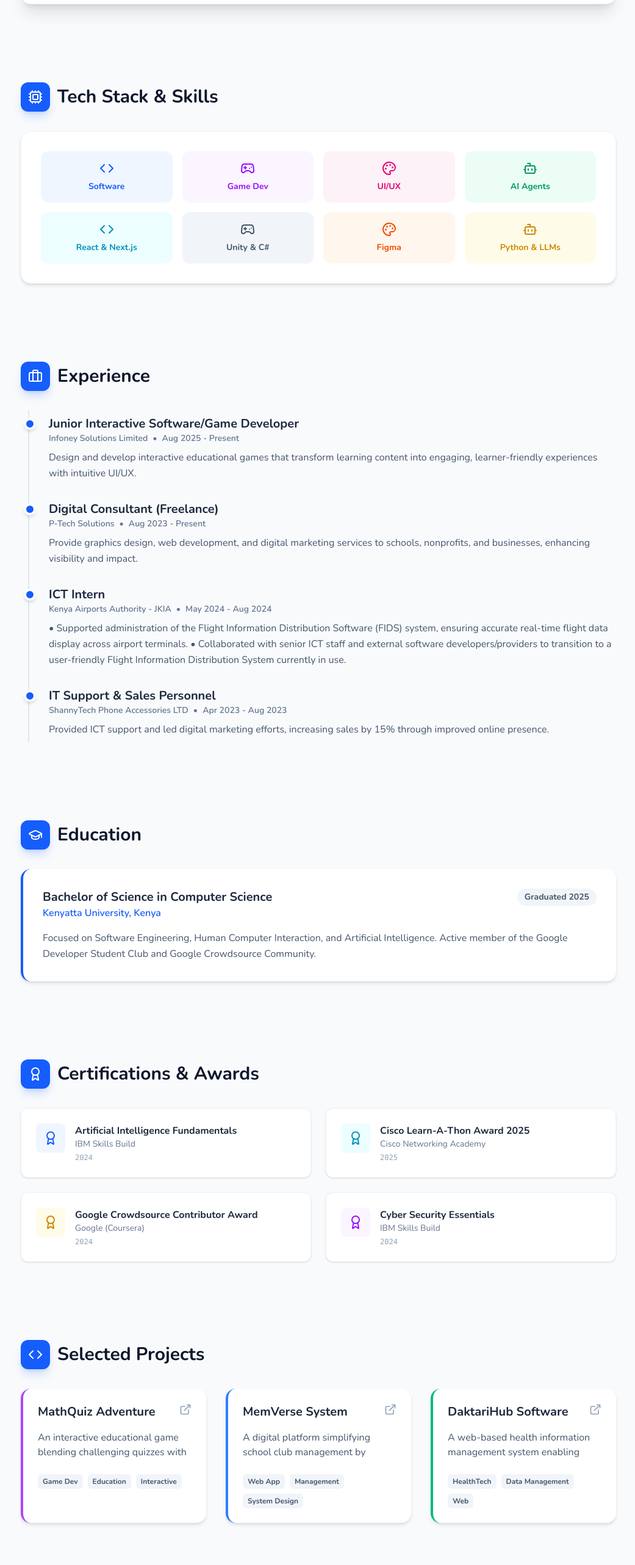
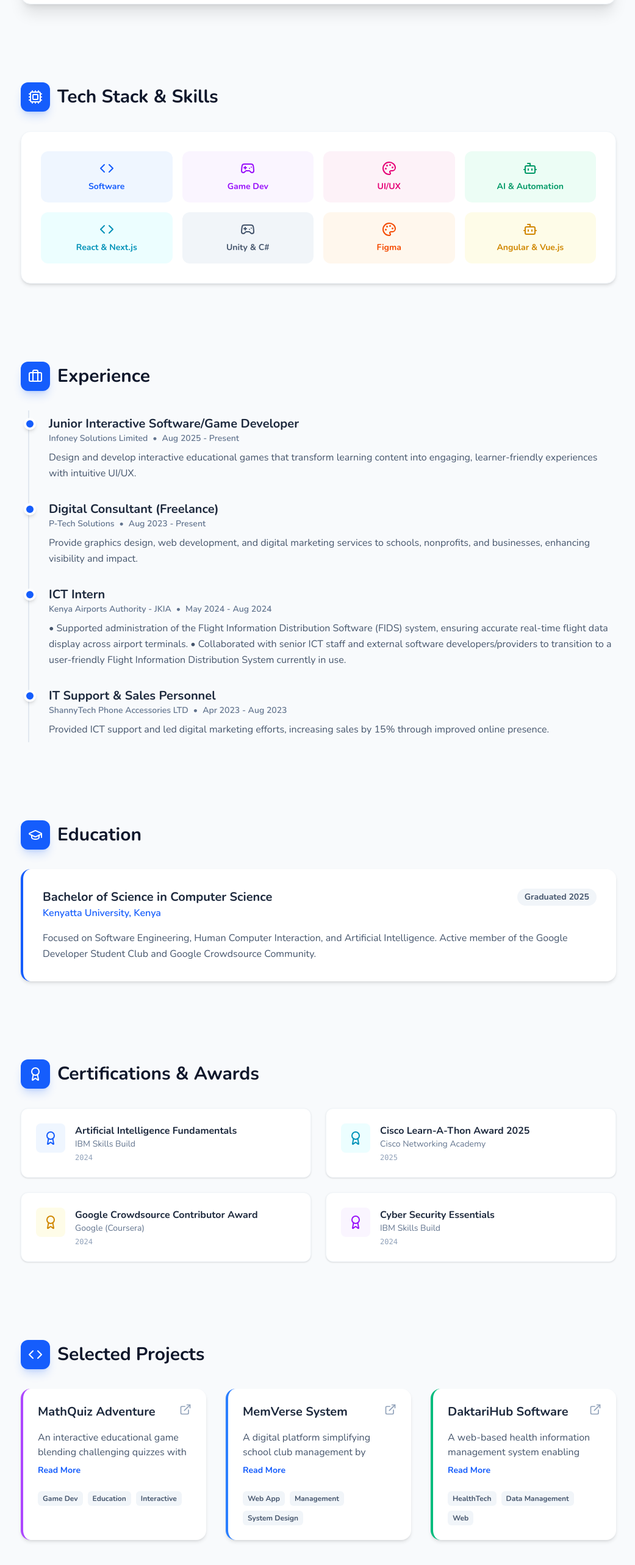
Before and after one commit to Muraya-Pat/my-portfolio, a React (Vite) app: page / in a window 1280 px wide. Shown: the part 1195-3761 px from the top of the page at 61% size, without its empty margins (118-1159 px from the left). Built offline with nearby package versions, Linux system fonts and the light colour scheme.

Commit message:
Update skills and add Read More to projects

```diff
--- a/src/App.jsx
+++ b/src/App.jsx
@@ -259,11 +259,11 @@ export default function App() {
               <SkillPill icon={<Code />} label="Software" color="bg-blue-50 text-blue-600" />
               <SkillPill icon={<Gamepad2 />} label="Game Dev" color="bg-purple-50 text-purple-600" />
               <SkillPill icon={<Palette />} label="UI/UX" color="bg-pink-50 text-pink-600" />
-              <SkillPill icon={<Bot />} label="AI Agents" color="bg-emerald-50 text-emerald-600" />
+              <SkillPill icon={<Bot />} label="AI & Automation" color="bg-emerald-50 text-emerald-600" />
               <SkillPill icon={<Code />} label="React & Next.js" color="bg-cyan-50 text-cyan-600" />
               <SkillPill icon={<Gamepad2 />} label="Unity & C#" color="bg-slate-100 text-slate-600" />
               <SkillPill icon={<Palette />} label="Figma" color="bg-orange-50 text-orange-600" />
-              <SkillPill icon={<Bot />} label="Python & LLMs" color="bg-yellow-50 text-yellow-600" />
+              <SkillPill icon={<Bot />} label="Angular & Vue.js" color="bg-yellow-50 text-yellow-600" />
             </div>
           </div>
         </Section>
@@ -476,6 +476,7 @@ function CertificateCard({ title, issuer, date, color }) {
 }
 
 function ProjectCard({ title, desc, tags, color }) {
+  const [isExpanded, setIsExpanded] = useState(false);
   const colors = {
     blue: "border-blue-500 hover:shadow-blue-200",
     purple: "border-purple-500 hover:shadow-purple-200",
@@ -492,7 +493,13 @@ function ProjectCard({ title, desc, tags, color }) {
         <h3 className="text-xl font-bold text-slate-800">{title}</h3>
         <ExternalLink className="text-slate-400 hover:text-blue-600 cursor-pointer" size={20} />
       </div>
-      <p className="text-slate-600 mb-6 h-12 overflow-hidden">{desc}</p>
+      <p className={`text-slate-600 mb-2 ${isExpanded ? '' : 'h-12 overflow-hidden'}`}>{desc}</p>
+      <button
+        onClick={() => setIsExpanded(!isExpanded)}
+        className="text-sm font-bold text-blue-600 hover:underline mb-6 block"
+      >
+        {isExpanded ? "Read Less" : "Read More"}
+      </button>
       <div className="flex flex-wrap gap-2">
         {tags.map((tag) => (
           <span key={tag} className="px-2 py-1 text-xs font-bold text-slate-600 bg-slate-100 rounded-md">
```
